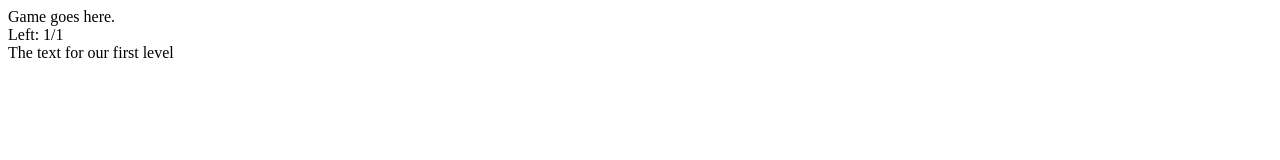
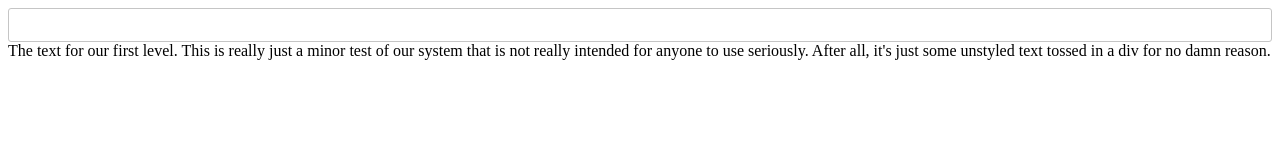
Before and after one commit to jculpon/advent, a plain HTML site: page games/trans-erasure/index.html in a window 1280 px wide. Drawn offline with nearby package versions, Linux system fonts and the light colour scheme.

Commit message:
Implement progress bar and win notification
Add a progress bar using jQuery-ui rather than just a n/m display. The
progress bar is default styled just like everything else.

Switch to the google CDN hosted version of the ui-lightness jquery-ui theme
because I think it looks a little better than smoothness.

Expand the sample text so it is clearer that the progress bar works.

Add an alert()-based win notifcation so I have a hook for updating this with
some real animation later?

```diff
--- a/games/trans-erasure/erasure.js
+++ b/games/trans-erasure/erasure.js
@@ -15,6 +15,10 @@ var erasure = {
          */
         $('#levelDisplay').html($('#levelDisplay').text().replace(regexp, erasure.addSpan));
 
+        $('#progress').progressbar({
+            max: erasure.targetWordsTotal(),
+            value: erasure.targetWordsFound()
+        });
         erasure.updateProgress()
     },
     addSpan: function(text) {
@@ -26,11 +30,18 @@ var erasure = {
     targetWordsRemaining: function() {
         return $('.erasable:visible').size();
     },
+    targetWordsFound: function() {
+        return erasure.targetWordsTotal() - erasure.targetWordsRemaining();
+    },
     updateProgress: function() {
-        var remaining = erasure.targetWordsRemaining();
-        var total = erasure.targetWordsTotal();
+        $('#progress').progressbar("option", "value", erasure.targetWordsFound());
 
-        $('#progress').text('Left: ' + remaining + '/' + total);
+        if (erasure.targetWordsRemaining() === 0) {
+            erasure.winning();
+        }
+    },
+    winning: function() {
+        alert('A WINNER IS YOU');
     }
 
 };
--- a/games/trans-erasure/index.html
+++ b/games/trans-erasure/index.html
@@ -3,19 +3,16 @@
   <head>
     <meta charset="utf8">
     <title>Erasure</title>
-    <link rel="stylesheet" href="http://code.jquery.com/ui/1.10.3/themes/smoothness/jquery-ui.css" />
+    <link rel="stylesheet" href="http://ajax.googleapis.com/ajax/libs/jqueryui/1.10.3/themes/ui-lightness/jquery-ui.min.css">
     <script src="http://code.jquery.com/jquery-1.10.1.min.js"></script>
-    <script src="//code.jquery.com/ui/1.10.3/jquery-ui.js"></script>
+    <script src="http://code.jquery.com/ui/1.10.3/jquery-ui.js"></script>
     <script src="erasure.js"></script>
   </head>
   <body>
     <div id="gameArea">
-      Game goes here.
-      <div id="progress">
-        Progress bar
-      </div>
+      <div id="progress"></div>
       <div id="levelDisplay">
-        The text for our first level
+        The text for our first level. This is really just a minor test of our system that is not really intended for anyone to use seriously. After all, it's just some unstyled text tossed in a div for no damn reason.
       </div>
     </div>
   </body>
```
